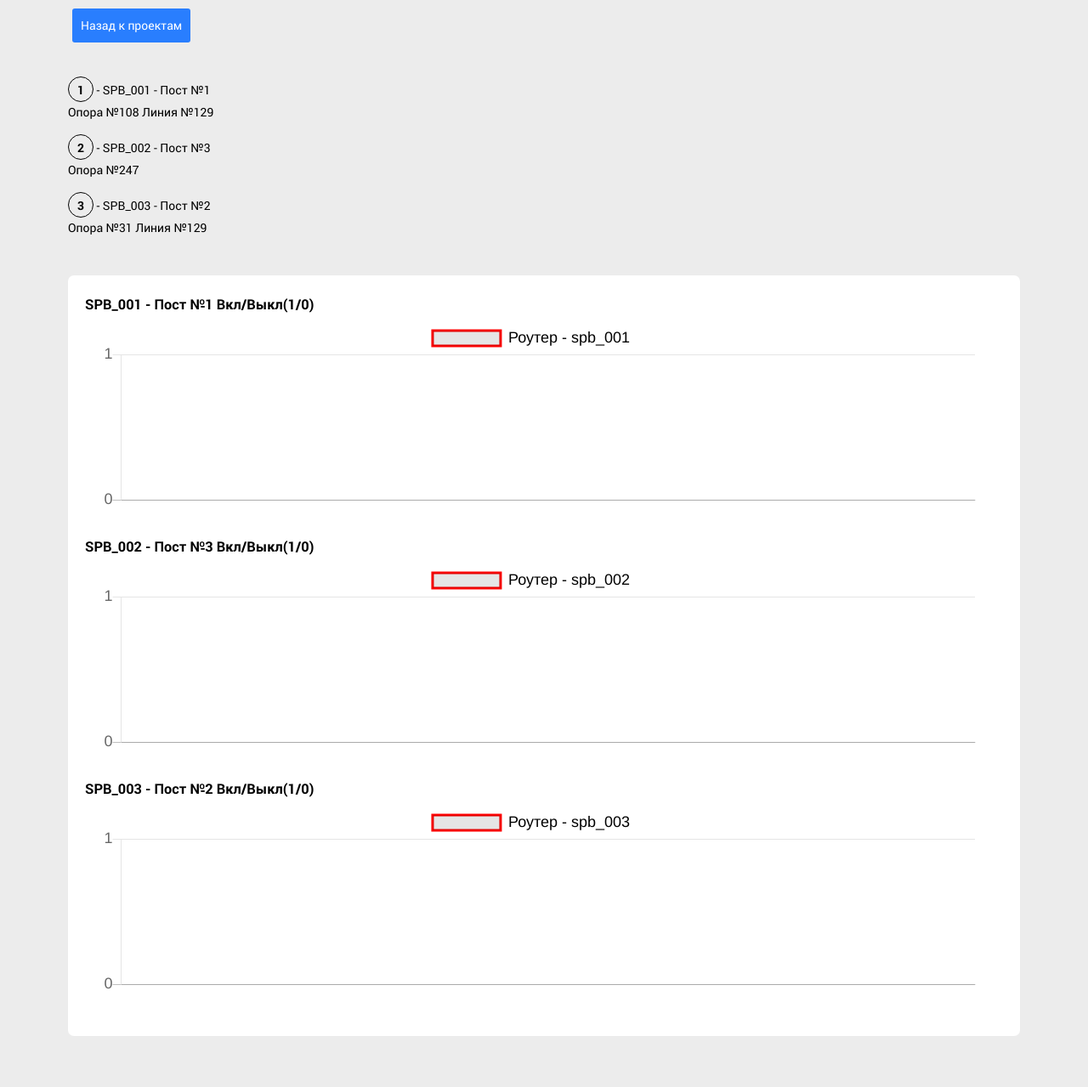
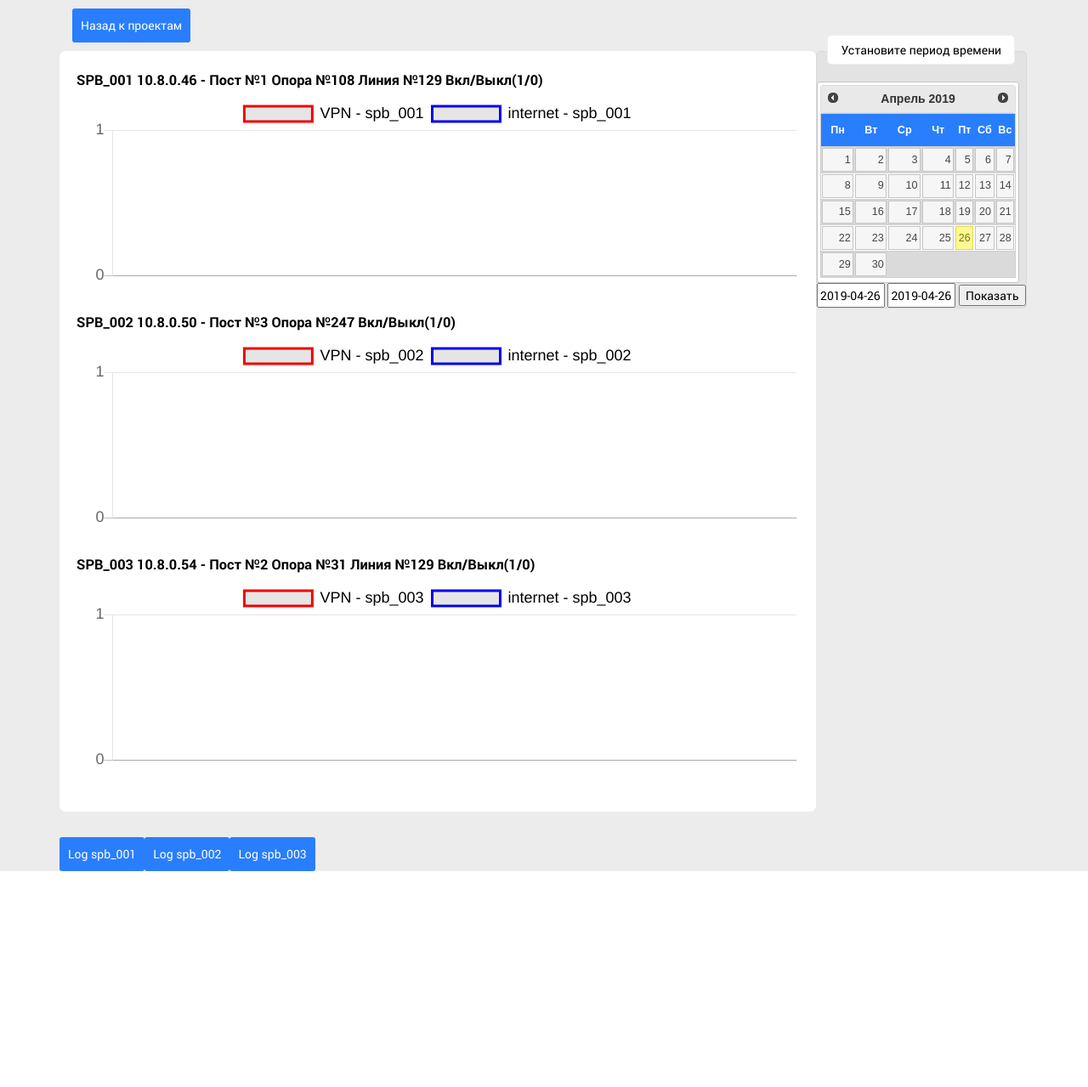
Before and after one commit to Tonmanseven/Teleofis-Monitor, a Django app: template blogengine/blog/templates/blog/fins.html in a window 1280 px wide. Shown: the part 60-1339 px from the top of the page at 85% size. After the commit the page ends 1085 px from the top, so only its background shows below. Run offline with Django 3.2, Linux system fonts and the light colour scheme; tables that the repository leaves empty hold one stand-in row (values such as "Sample post"); the template is opened without the code that fills it: values that come from a table or form of the project are taken from there, most other values are stand-ins (such as "Sample title", 1, 10 or a date in 2020); parts of the project's set-up code (start-up, migrations or seed data) failed here and were passed over; some libraries are stand-ins or nearby versions.

Commit message:
add MRSK

```diff
--- a/blogengine/blog/templates/blog/fins.html
+++ b/blogengine/blog/templates/blog/fins.html
@@ -10,172 +10,209 @@
         <div class="back-to-main">
             <a href="index.html">Назад к проектам</a>
         </div>
-        <div class="sypp-logs-wrap">
+
             <div class="row">
-
-                <div class="col-2">
-                    <nav class="logs-list">
-                        <a href="#1"><strong>1</strong> - SPB_001 - Пост №1 Опора №108 Линия №129</a>
-                        <a href="#2"><strong>2</strong> - SPB_002 - Пост №3 Опора №247</a>
-                        <a href="#3"><strong>3</strong> - SPB_003 - Пост №2 Опора №31 Линия №129</a>
-                    </nav>
+                <div class="row-10">
+                    <div class="chart">
+                        <!-- график №1 -->
+                        <div class="chart-title"><h3>SPB_001 10.8.0.46 - Пост №1 Опора №108 Линия №129 Вкл/Выкл(1/0)</h3></div>
+                        <div class="ct-chart">
+                            <canvas id="spb1" width="850px" height="250px"></canvas>
                         </div>
-                <div class="col-6">
-                    <div class="supp-log" id="1">
+                        <!-- график №2 -->
+                        <div class="chart-title"><h3>SPB_002 10.8.0.50 - Пост №3 Опора №247 Вкл/Выкл(1/0)</h3></div>
+                        <div class="ct-chart">
+                            <canvas id="spb2" width="850px" height="250px"></canvas>
+                        </div>
+                        <!-- график №3 -->
+                        <div class="chart-title"><h3>SPB_003 10.8.0.54 - Пост №2 Опора №31 Линия №129 Вкл/Выкл(1/0)</h3></div>
+                        <div class="ct-chart">
+                            <canvas id="spb3" width="850px" height="250px"></canvas>
+                        </div>
+                    </div>
+                </div>
+                <div class="row-7">
+                    <div class="supp-img">
                             <div class="supports">
-                            <div class="title">OpenVPN CLIENT LIST</div>
+                                    <div class="title"> Установите период времени</div>
+                                        <div id="date_range" style="margin-left: 0px;" ></div>
+                                        <form method="POST">
+                                                {% csrf_token %}
+                                                {{ form }}
+                                            <input type="submit" value="Показать" >
+                                        </form>
+                            </div>
+                    </div>
+                </div>
+            </div>
+            <div class="routerslog">
+                <div class="row">
+                    <div class="row-10">
+                            <a href="#" onclick="openbox('box'); return false">  Log spb_001 </a>
+                            <div id="box" style="display: none;">
+                                <div class="supports">
                                     <div class="supports-body">
-                                <table id="1">
+                                        <table id="table">
                                                 <thead>
                                                     <tr>
-                                        <th>Virtual Address</th>
-                                        <th>Common Name</th>
-                                        <th>Active/Inactive (1/0)</th>
+                                                        <th>Log_time</th>
+                                                        <th>Log_hostname - vpn_ip</th>
+                                                        <th>Log_data</th>
                                                     </tr>
                                                 </thead>
-                                    <tbody>
-                                    <tr>
-                                        <td>10.8.0.46</td>
-                                        <td>spb_001</td>
-                                        <td>
-                                            {{ spb1 }}
-                                        </td>
-                                    </tr>
-                                    </tbody>
                                         </table>
                                     </div>
                                 </div>
                             </div>
-                    <div class="supp-log" id="2">
+                    </div>
+                    <div class="row-10">
+                            <a href="#" onclick="openbox('boxy'); return false">  Log spb_002 </a>
+                            <div id="boxy" style="display: none;">
                                     <div class="supports">
-                            <div class="title">OpenVPN CLIENT LIST</div>
                                         <div class="supports-body">
-                                <table id="1">
+                                            <table id="table2">
                                                     <thead>
                                                         <tr>
-                                        <th>Virtual Address</th>
-                                        <th>Common Name</th>
-                                        <th>Active/Inactive (1/0)</th>
+                                                            <th>Log_time</th>
+                                                            <th>Log_hostname - vpn_ip</th>
+                                                            <th>Log_data</th>
                                                         </tr>
                                                     </thead>
-                                    <tbody>
-                                    <tr>
-                                        <td>10.8.0.50</td>
-                                        <td>spb_002</td>
-                                        <td>
-                                            {{ spb2 }}
-                                        </td>
-                                    </tr>
-                                    </tbody>
                                             </table>
                                         </div>
                                     </div>
                                 </div>
-                    <div class="supp-log" id="3">
+                    </div>
+                    <div class="row-10">
+                        <a href="#" onclick="openbox('boxs'); return false">  Log spb_003 </a>
+                            <div id="boxs" style="display: none;">
                                 <div class="supports">
-                            <div class="title">OpenVPN CLIENT LIST</div>
                                     <div class="supports-body">
-                                <table id="1">
+                                        <table id="table3">
                                                 <thead>
                                                     <tr>
-                                        <th>Virtual Address</th>
-                                        <th>Common Name</th>
-                                        <th>Active/Inactive (1/0)</th>
+                                                        <th>Log_time</th>
+                                                        <th>Log_hostname - vpn_ip</th>
+                                                        <th>Log_data</th>
                                                     </tr>
                                                 </thead>
-                                    <tbody>
-                                    <tr>
-                                        <td>10.8.0.54</td>
-                                        <td>spb_003</td>
-                                        <td>
-                                            {{ spb3 }}
-                                        </td>
-                                    </tr>
-                                    </tbody>
                                         </table>
                                     </div>
                                 </div>
                             </div>
-
-                </div>
-                <div class="col-12" style="padding-top: 30px;">
-                    <div class="chart">
-                        <!-- график №1 -->
-                        <div class="chart-title"><h3>SPB_001 - Пост №1 Вкл/Выкл(1/0)</h3></div>
-                        <div class="ct-chart">
-                            <canvas id="mk10" width="1050px" height="250px"></canvas>
-                        </div>
-                        <!-- график №2 -->
-                        <div class="chart-title"><h3>SPB_002 - Пост №3 Вкл/Выкл(1/0)</h3></div>
-                        <div class="ct-chart">
-                            <canvas id="mk11" width="1050px" height="250px"></canvas>
-                        </div>
-                        <!-- график №3 -->
-                        <div class="chart-title"><h3>SPB_003 - Пост №2 Вкл/Выкл(1/0)</h3></div>
-                        <div class="ct-chart">
-                            <canvas id="mk12" width="1050px" height="250px"></canvas>
                     </div>
                 </div>
-                </div>
-            </div>
-
         </div>
     </div>
     {% endblock %}
 
     {% block script %}
     <script src="{% static 'js/scripts_min.js' %}"></script>
+    <!-- 1. Подключим библиотеку jQuery (без нее jQuery UI не будет работать) -->
+    <script src="{% static 'libs/myJquery/external/jquery/jquery.js' %}"></script>
+    <!-- 2. Подключим jQuery UI -->
+    <script src="{% static 'libs/myJquery/jquery-ui.min.js' %}"></script>
+    <script src="{% static 'libs/jquery.datepicker.extension.range.min.js' %}"></script>
     <script src="{% static 'libs/Chart.js' %}"></script>
 
+    <!-- Datepicker -->
+    <script type="text/javascript">
+        $(function() {
+            $('#date_range').datepicker({
+                range: 'period',
+                numberOfMonths: 1,
+                monthNames:["Январь", "Февраль", "Март", "Апрель", "Май", "Июнь", "Июль", "Август", "Сентябрь", "Октябрь", "Ноябрь", "Декабрь"],
+                dayNamesMin:["Вс", "Пн", "Вт", "Ср", "Чт", "Пт", "Сб"],
+                firstDay:1,
+                dateFormat:"yy-mm-dd",
+                onSelect: function(dateText, inst, extensionRange) {
+                $('[name=startDate]').val(extensionRange.startDateText);
+                $('[name=endDate]').val(extensionRange.endDateText);
+            }
+            });
+
+
+            var extensionRange = $('#date_range').datepicker('widget').data('datepickerExtensionRange');
+            if(extensionRange.startDateText) $('[name=startDate]').val(extensionRange.startDateText);
+            if(extensionRange.endDateText) $('[name=endDate]').val(extensionRange.endDateText);
+
+        });
+    </script>
+
+     <!-- Plot -->
      <script>
-        var mk10 = document.getElementById("mk10").getContext("2d");
-        var mk11 = document.getElementById("mk11").getContext("2d");
-        var mk12 = document.getElementById("mk12").getContext("2d");
+        var spb1 = document.getElementById("spb1").getContext("2d");
+        var spb2 = document.getElementById("spb2").getContext("2d");
+        var spb3 = document.getElementById("spb3").getContext("2d");
 
 
         Chart.defaults.global.defaultFontSize = 18;
 
         var faza_10 = {
 
-        label: "Роутер - spb_001",
-        data: {{ state10 }},
+        label: "VPN - spb_001",
+        data: {{ vpn_spb1 }},
         lineTension: 0.7,
         borderColor: 'red',
         steppedLine: 'before'
         };
 
+        var inet_10 = {
+
+        label: "internet - spb_001",
+        data: {{ inet_spb1 }},
+        lineTension: 0.7,
+        borderColor: 'blue',
+        steppedLine: 'before'
+        };
+
+
+
         var faza_11 = {
 
-        label: "Роутер - spb_002",
-        data: {{ state11 }},
+        label: "VPN - spb_002",
+        data: {{ vpn_spb2 }},
         lineTension: 0.7,
         borderColor: 'red',
         steppedLine: 'before'
 
         };
 
+        var inet_11 = {
+        label: "internet - spb_002",
+        data: {{ inet_spb2 }},
+        lineTension: 0.7,
+        borderColor: 'blue',
+        steppedLine: 'before'
+        };
+
         var faza_12 = {
-
-        label: "Роутер - spb_003",
-        data: {{ state12 }},
+        label: "VPN - spb_003",
+        data: {{ vpn_spb3 }},
         lineTension: 0.7,
         borderColor: 'red',
         steppedLine: 'before'
-
+        };
+        var inet_12 = {
+        label: "internet - spb_003",
+        data: {{ inet_spb3 }},
+        lineTension: 0.7,
+        borderColor: 'blue',
+        steppedLine: 'before'
         };
 
         var data_mark10 = {
-        labels: {{ times10|safe }},
-        datasets: [faza_10],
+        labels: {{ times_spb1|safe }},
+        datasets: [faza_10, inet_10],
         };
 
         var data_mark11 = {
-        labels: {{ times11|safe }},
-        datasets: [faza_11],
+        labels: {{ times_spb2|safe }},
+        datasets: [faza_11, inet_11],
         };
         var data_mark12 = {
-        labels: {{ times12|safe }},
-        datasets: [faza_12],
+        labels: {{ times_spb3|safe }},
+        datasets: [faza_12, inet_12],
         };
 
         var chartOptions = {
@@ -200,23 +237,163 @@
 
         };
 
-        var lineChart = new Chart(mk10, {
+        var lineChart = new Chart(spb1, {
         type: 'line',
         data: data_mark10,
         options: chartOptions,
 
         });
 
-        var lineChart = new Chart(mk11, {
+        var lineChart = new Chart(spb2, {
         type: 'line',
         data: data_mark11,
         options: chartOptions
         });
-        var lineChart = new Chart(mk12, {
+        var lineChart = new Chart(spb3, {
         type: 'line',
         data: data_mark12,
         options: chartOptions
         });
 
     </script>
+
+<script type="text/javascript">
+
+    function openbox(id){
+        display = document.getElementById(id).style.display;
+
+        if(display=='none'){
+        document.getElementById(id).style.display='block';
+        }else{
+        document.getElementById(id).style.display='none';
+        }
+    }
+</script>
+
+<!-- Таблица spb001 -->
+<script type="text/javascript">
+
+    function generateTable(row, column){
+        var tbody = '<tbody>';
+        var mycolumn = '{{range1}}';
+
+        var temp1 = {{ loghost_spb1|safe }};
+        var temp2 = {{ logtext_spb1|safe }};
+
+        var timeNow = {{ logtime_spb1|safe }};
+
+        for( var i = 0; i <= column-1; i++ ){
+
+            var t = timeNow[i];
+
+            var t1 = temp1[i];
+            var t2 = temp2[i];
+
+            tbody += '<tr>';
+
+            for( var j = 1; j <= column; j++ ){
+
+                if ( j == 1){
+                    tbody += '<td> ' + t + '</td>';
+                } else if ( j == 2){
+                    tbody += '<td> ' + t1 + '</td>';
+                } else if ( j == 3){
+                    tbody += '<td> ' + t2 + '</td>';
+                }
+            }
+
+            tbody += '</tr>';
+
+        }
+        tbody += '</tbody>';
+        document.getElementById('table').innerHTML += tbody;
+
+    }
+    generateTable(4, {{range1}});
+</script>
+
+    <!-- Таблица spb005 -->
+<script type="text/javascript">
+
+    function generateTable(row, column){
+        var tbody = '<tbody>';
+        var mycolumn = '{{range2}}';
+
+        var temp3 = {{ loghost_spb2|safe }};
+        var temp4 = {{ logtext_spb2|safe }};
+
+        var timeNow5 = {{ logtime_spb2|safe }};
+
+        for( var i = 0; i <= column-1; i++ ){
+
+            var tt = timeNow5[i];
+
+            var t3 = temp3[i];
+            var t4 = temp4[i];
+
+            tbody += '<tr>';
+
+            for( var j = 1; j <= column; j++ ){
+
+                if ( j == 1){
+                    tbody += '<td> ' + tt + '</td>';
+                } else if ( j == 2){
+                    tbody += '<td> ' + t3 + '</td>';
+                } else if ( j == 3){
+                    tbody += '<td> ' + t4 + '</td>';
+                }
+            }
+
+            tbody += '</tr>';
+
+        }
+        tbody += '</tbody>';
+        document.getElementById('table2').innerHTML += tbody;
+
+    }
+    generateTable(4, {{range2}});
+</script>
+
+<!-- Таблица spb006 -->
+<script type="text/javascript">
+
+    function generateTable(row, column){
+        var tbody = '<tbody>';
+        var mycolumn = '{{range3}}';
+
+        var temp5 = {{ loghost_spb3|safe }};
+        var temp6 = {{ logtext_spb3|safe }};
+
+        var timeNow6 = {{ logtime_spb3|safe }};
+
+        for( var i = 0; i <= column-1; i++ ){
+
+            var tr = timeNow6[i];
+
+            var t1 = temp5[i];
+            var t2 = temp6[i];
+
+
+            tbody += '<tr>';
+
+            for( var j = 1; j <= column; j++ ){
+
+                if ( j == 1){
+                    tbody += '<td> ' + tr + '</td>';
+                } else if ( j == 2){
+                    tbody += '<td> ' + t1 + '</td>';
+                } else if ( j == 3){
+                    tbody += '<td> ' + t2 + '</td>';
+                }
+            }
+
+            tbody += '</tr>';
+
+        }
+        tbody += '</tbody>';
+        document.getElementById('table3').innerHTML += tbody;
+
+    }
+    generateTable(4, {{range3}});
+</script>
 {% endblock %}
```
Also changed, not shown: blogengine/blog/views.py (+46 -21 lines), blogengine/blog/templates/blog/sibur.html (indentation only). Lines whose indentation alone changed are shown as unchanged.
